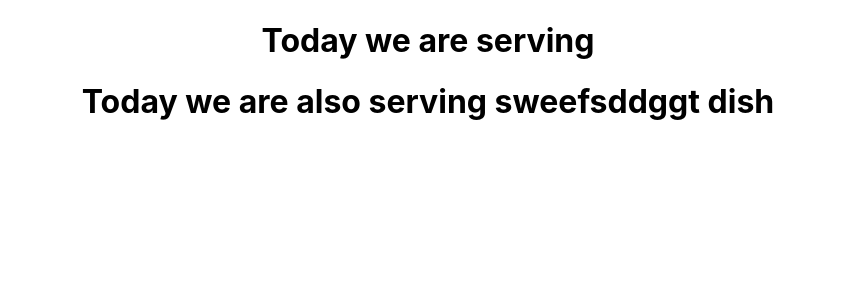
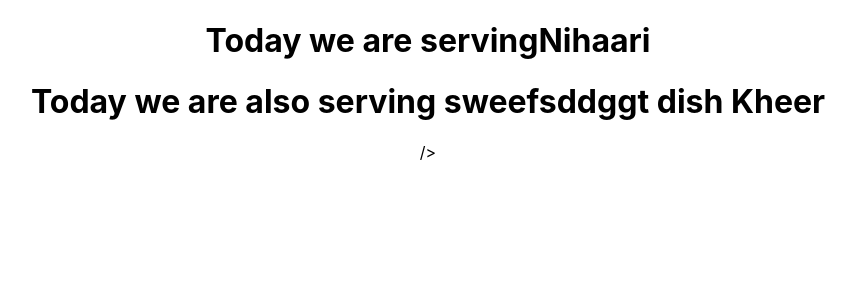
Before and after one commit to sajjadahmad300/ali, a React (Create React App) app: page / in a window 1280 px wide. Shown: the top 300 px of the page, without its empty margins (212-1068 px from the left). Built offline with nearby package versions, Linux system fonts and the light colour scheme.

Commit message:
using props

```diff
--- a/src/App.js
+++ b/src/App.js
@@ -7,7 +7,7 @@ import Dinner from './Dinner';
 function App() {
   return (
     <div className="App">
-    <Dinner />
+    <Dinner Dinner weet='Nihaari' sweet='Kheer' />/>
     </div>
   );
 }
--- a/src/dinner.js
+++ b/src/dinner.js
@@ -1,9 +1,9 @@
 import React from 'react';
-function Dinner() {
+function Dinner(props) {
   return (
     <div>
-      <h1>Today we are serving </h1>
-      <h1>Today we are also serving sweefsddggt dish </h1>
+      <h1>Today we are serving{props.weet}</h1>
+      <h1>Today we are also serving sweefsddggt dish {props.sweet} </h1>
     </div>
   );
 }
```
